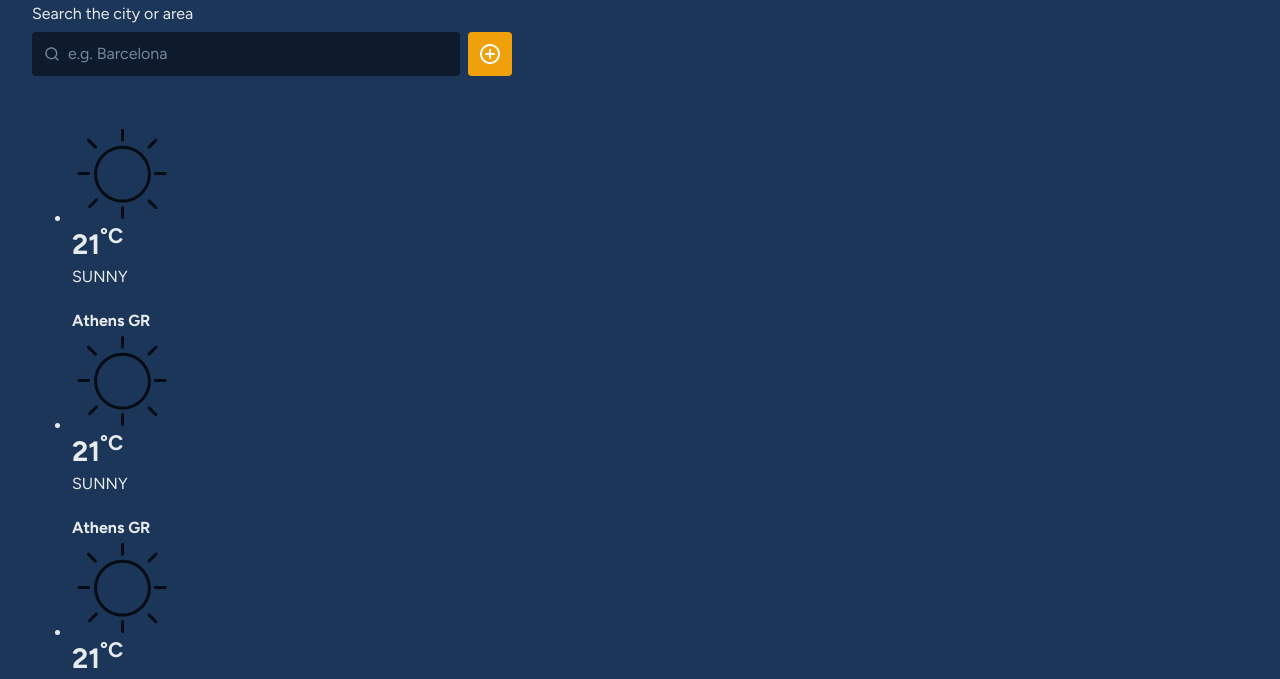
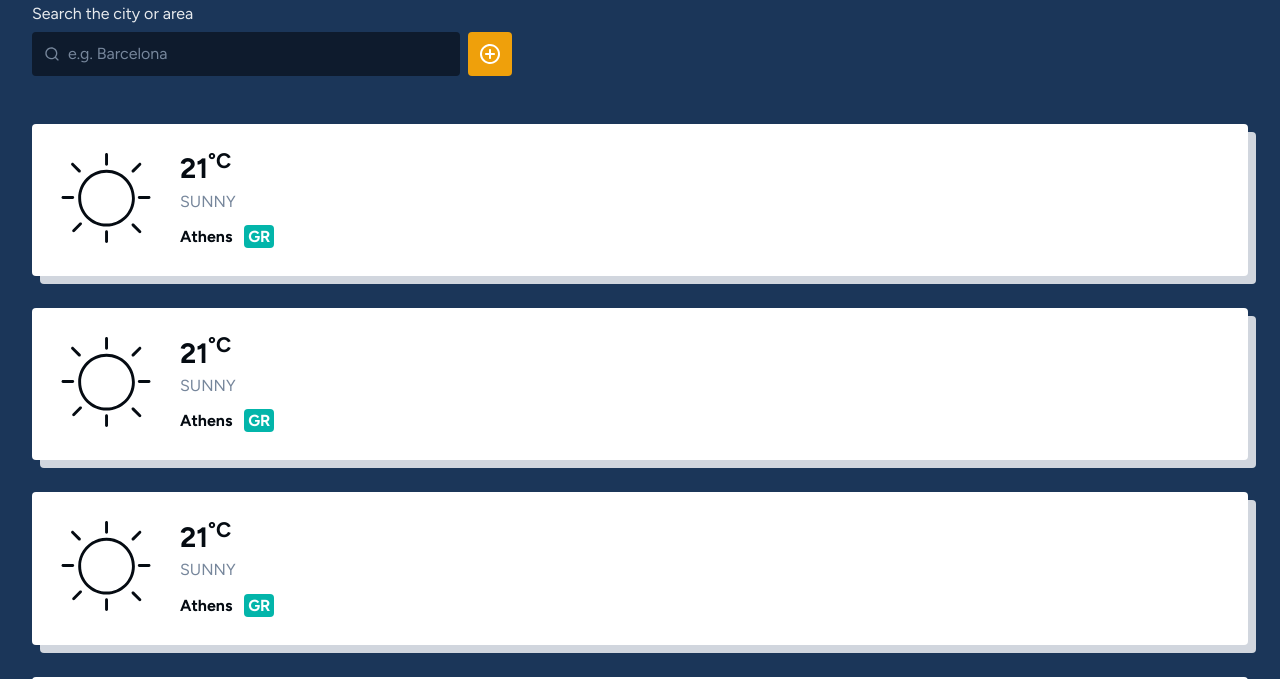
Before and after one commit to iilya0/weather-app, a plain HTML site: page index.html in a window 1280 px wide. Shown: the part 99-778 px from the top of the page. Drawn offline with nearby package versions, Linux system fonts and the light colour scheme.

Commit message:
write styles for weather cards

```diff
--- a/app.css
+++ b/app.css
@@ -159,3 +159,35 @@ form button:active {
 	display: flex;
 	gap: .5rem;
 }
+
+.cities {
+    display: grid;
+    padding: 0;
+    list-style: none;
+    gap: 2rem;
+    margin-bottom: 0 0 4rem;
+}
+
+.cities li {
+    display: flex;
+    gap: 1.5rem;
+    background-color: white;
+    align-items: center;
+    padding: 1.5rem;
+    color: var(--p-shade-80);
+    border-radius: var(--global-border-radius);
+    box-shadow: 8px 8px 0px rgba(255, 255, 255, 0.8);
+}
+
+.city_conditions {
+    color: var(--p-tint-40);
+    margin-bottom: 1rem;
+}
+
+.city_country {
+    color: white;
+    background-color: var(--tertiary);
+    border-radius: var(--global-border-radius);
+    padding: .125rem .25rem;
+    margin-left: .5rem;
+}
```
